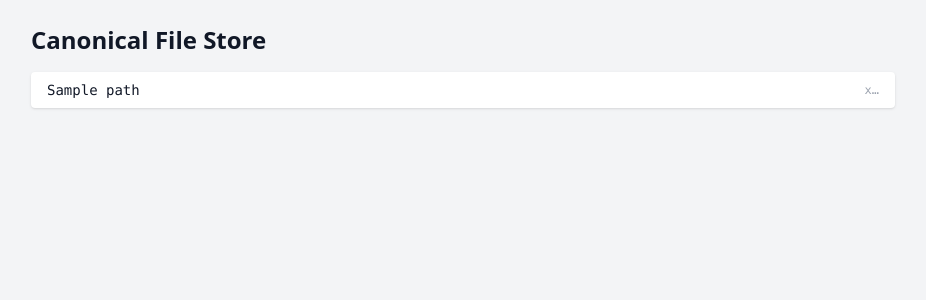
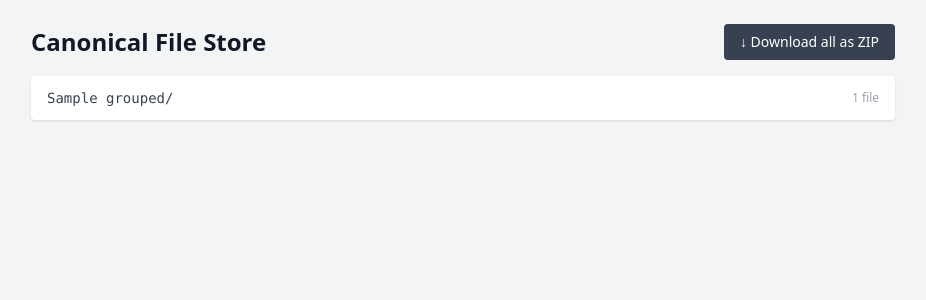
Before and after one commit to raygan/sramjet, a FastAPI app: template templates/files.html in a window 1280 px wide. Shown: the part 44-344 px from the top of the page, without its empty margins (177-1103 px from the left). Run offline with FastAPI, Linux system fonts and the light colour scheme; the template is opened without the code that fills it: most values are stand-ins (such as "Sample title", 1, 10 or a date in 2020); parts of the project's set-up code (start-up, migrations or seed data) failed here and were passed over; some libraries are stand-ins or nearby versions.

Commit message:
Files page: folding directory hierarchy and ZIP download
- Files are grouped by top-level directory (config/, saves/, states/,
  system/, thumbnails/) using <details> elements, collapsed by default
- Within each group the path is shown relative to the directory root
- Download all as ZIP button calls GET /api/canonical.zip which builds
  an in-memory zip of all non-deleted canonical files and returns it
  as an attachment

Co-Authored-By: Claude Sonnet 4.6 <noreply@anthropic.com>

```diff
--- a/app/dashboard/router.py
+++ b/app/dashboard/router.py
@@ -212,9 +212,18 @@ async def dashboard_cancel_force_accept(name: str, db: AsyncSession = Depends(ge
 @router.get("/files", response_class=HTMLResponse)
 async def dashboard_files(request: Request):
     canonical = mf.load_canonical(app.config.CANONICAL_MANIFEST)
+
+    # Group by top-level directory; compute display path (path minus first component)
+    grouped: dict[str, list] = {}
+    for entry in canonical:
+        parts = entry["path"].split("/")
+        top = parts[0] if len(parts) > 1 else ""
+        display = "/".join(parts[1:]) if len(parts) > 1 else entry["path"]
+        grouped.setdefault(top, []).append({**entry, "display": display})
+
     return templates.TemplateResponse(
         request, "files.html",
-        context={"files": canonical},
+        context={"grouped": grouped},
     )
 
 
--- a/templates/files.html
+++ b/templates/files.html
@@ -1,25 +1,39 @@
 {% extends "base.html" %}
 {% block title %} — Files{% endblock %}
 {% block content %}
-<h1 class="text-2xl font-bold mb-4">Canonical File Store</h1>
+<div class="flex justify-between items-center mb-4">
+  <h1 class="text-2xl font-bold">Canonical File Store</h1>
+  <a href="/api/canonical.zip"
+     class="bg-gray-700 text-white text-sm px-4 py-2 rounded hover:bg-gray-800">
+    ↓ Download all as ZIP
+  </a>
+</div>
 
-{% if not files %}
+{% if not grouped %}
 <p class="text-gray-500">No files in canonical store yet.</p>
 {% endif %}
 
-<div class="bg-white rounded shadow divide-y">
-{% for entry in files %}
+{% for dir_name, entries in grouped.items() %}
+<details class="mb-2 group">
+  <summary class="flex items-center justify-between bg-white rounded shadow px-4 py-3 cursor-pointer select-none hover:bg-gray-50 list-none">
+    <span class="font-mono text-sm font-medium text-gray-700">{{ dir_name }}/</span>
+    <span class="text-xs text-gray-400">{{ entries | length }} file{{ 's' if entries | length != 1 else '' }}</span>
+  </summary>
+  <div class="bg-white rounded-b shadow border-t divide-y mx-0.5">
+    {% for entry in entries %}
     {% if entry.path.endswith('.png') %}
     <div class="px-4 py-2 flex justify-between items-center{% if entry.hash == '' %} opacity-40{% endif %}">
-  <span class="font-mono text-sm break-all text-gray-400{% if entry.hash == '' %} line-through{% endif %}">{{ entry.path }}</span>
+      <span class="font-mono text-sm break-all text-gray-400{% if entry.hash == '' %} line-through{% endif %}">{{ entry.display }}</span>
       <span class="font-mono text-xs text-gray-400 ml-4 shrink-0">{% if entry.hash == '' %}deleted{% else %}{{ entry.hash[:8] }}…{% endif %}</span>
     </div>
     {% else %}
     <a href="/files/{{ entry.path }}" class="px-4 py-2 flex justify-between items-center hover:bg-gray-50{% if entry.hash == '' %} opacity-40{% endif %}">
-  <span class="font-mono text-sm break-all{% if entry.hash == '' %} line-through{% endif %}">{{ entry.path }}</span>
+      <span class="font-mono text-sm break-all{% if entry.hash == '' %} line-through{% endif %}">{{ entry.display }}</span>
       <span class="font-mono text-xs text-gray-400 ml-4 shrink-0">{% if entry.hash == '' %}deleted{% else %}{{ entry.hash[:8] }}…{% endif %}</span>
     </a>
     {% endif %}
     {% endfor %}
   </div>
+</details>
+{% endfor %}
 {% endblock %}
```
Also changed, not shown: app/api/router.py (+23 -1 lines). Lines whose indentation alone changed are shown as unchanged.
